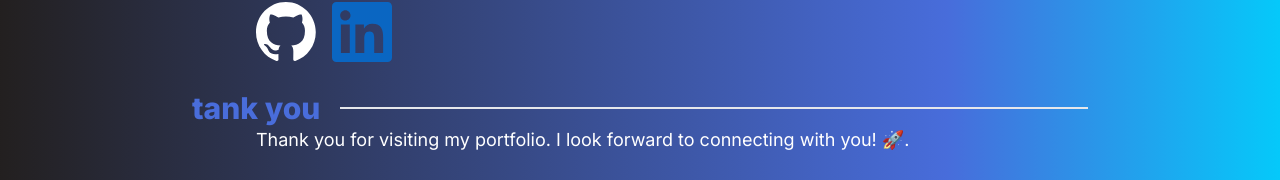
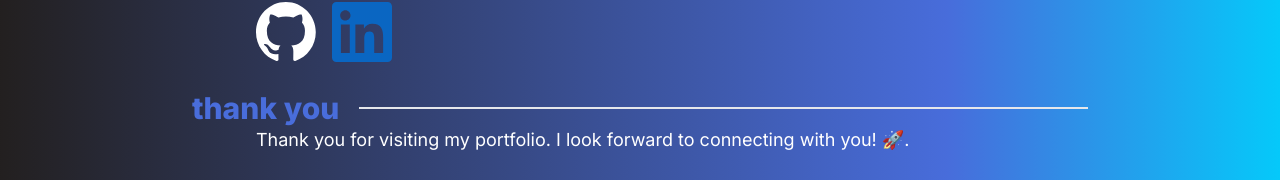
Before and after one commit to JasperLefever/portfolio, a React (Vite) app: page / in a window 1280 px wide. Shown: the part 2977-3157 px from the top of the page. Built offline with nearby package versions, Linux system fonts and the light colour scheme.

Commit message:
thank you typo

```diff
--- a/src/pages/Home.tsx
+++ b/src/pages/Home.tsx
@@ -130,7 +130,7 @@ function Home() {
           <ConnectWithMe />
         </Section>
       </a>
-      <Section title={"tank you"}>
+      <Section title={"thank you"}>
         <SectionText
           text={
             "Thank you for visiting my portfolio. I look forward to connecting with you! 🚀. "
```
